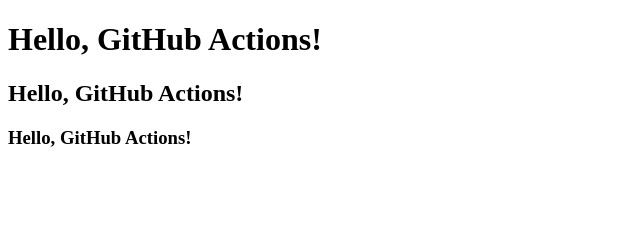
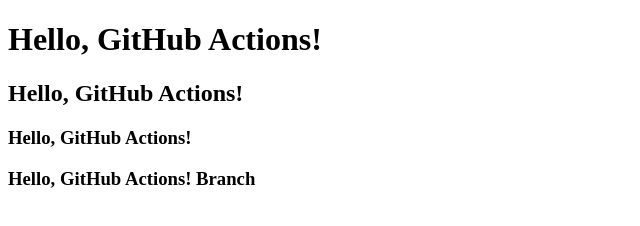
Before and after one commit to Bertram-Lin/WebTest, a plain HTML site: page index.html in a window 1280 px wide. Shown: the whole page, without its empty margins (0-640 px from the left). Drawn offline with Linux system fonts and the light colour scheme.

Commit message:
Update index.html

```diff
--- a/index.html
+++ b/index.html
@@ -7,5 +7,6 @@
     <h1>Hello, GitHub Actions!</h1>
     <h2>Hello, GitHub Actions!</h2>
     <h3>Hello, GitHub Actions!</h3>
+    <h3>Hello, GitHub Actions! Branch</h3>
 </body>
 </html>
```
